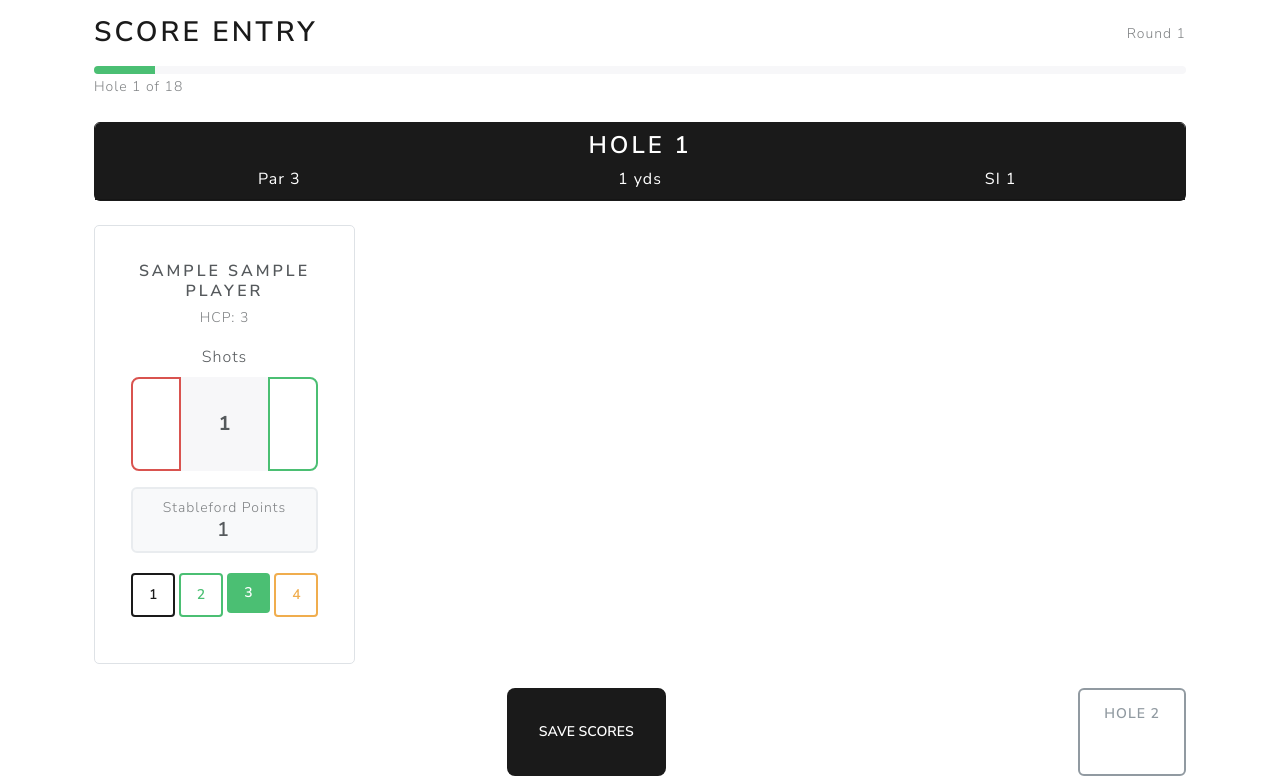
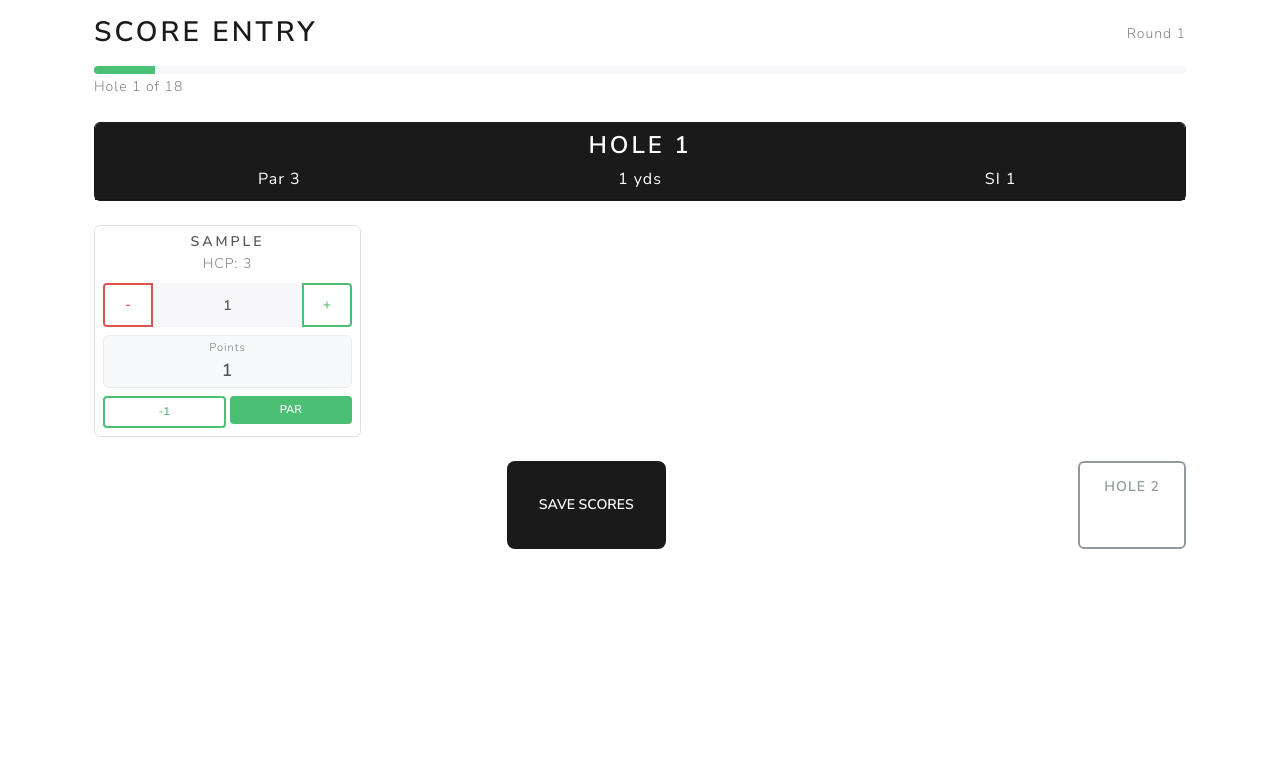
Before and after one commit to rgl1892/golf2025, a Django app: page /rounds/1/1 in a window 1280 px wide; the page is wider, and only the part inside the window is pictured. Shown: the part 98-874 px from the top of that part. After the commit the page ends 647 px from the top of that part, so only its background shows below. Run offline with Django 5.2, Linux system fonts and the light colour scheme; a user stored in the database is signed in; tables that the repository leaves empty hold one stand-in row (values such as "Sample post"); some libraries are stand-ins or nearby versions.

Commit message:
Update edit_score_3.html

```diff
--- a/superb_ock/templates/superb_ock/rounds/edit_score_3.html
+++ b/superb_ock/templates/superb_ock/rounds/edit_score_3.html
@@ -60,21 +60,20 @@
                 <form method="POST" id="scoreForm">
                     {% csrf_token %}
 
-                    <div class="row g-3">
+                    <div class="row g-2">
                         {% for player in hole_players %}
-                        <div class="col-12 col-md-6 col-lg-3">
-                            <div class="card h-100 player-card" data-player-id="{{ player.id }}">
-                                <div class="card-body">
-                                    <!-- Player Header -->
-                                    <div class="text-center mb-3">
-                                        <h5 class="card-title mb-1">{{ player.player__first_name }} {{ player.player__second_name }}</h5>
+                        <div class="col-6 col-sm-6 col-md-3">
+                            <div class="card player-card-mobile" data-player-id="{{ player.id }}">
+                                <div class="card-body p-2">
+                                    <!-- Compact Player Header -->
+                                    <div class="text-center mb-2">
+                                        <h6 class="card-title mb-0 small">{{ player.player__first_name }}</h6>
                                         <small class="text-muted">HCP: <span class="playing-hcp" data-player-id="{{ player.id }}">-</span></small>
                                     </div>
 
-                                    <!-- Score Input -->
-                                    <div class="score-input-section mb-3">
-                                        <label class="form-label text-center w-100">Shots</label>
-                                        <div class="input-group input-group-lg">
+                                    <!-- Compact Score Input -->
+                                    <div class="score-input-section mb-2">
+                                        <div class="input-group input-group-sm">
                                             <button type="button" class="btn btn-outline-danger btn-minus"
                                                     data-player-id="{{ player.id }}"
                                                     data-par="{{ player.hole__par }}"
@@ -83,10 +82,10 @@
                                                     data-slope="{{ player.hole__golf_course__slope_rating }}"
                                                     data-course-rating="{{ player.hole__golf_course__course_rating }}"
                                                     data-course-par="{{ player.hole__golf_course__par }}">
-                                                <i class="fas fa-minus"></i>
+                                                -
                                             </button>
                                             <input type="number"
-                                                   class="form-control text-center score-input"
+                                                   class="form-control text-center score-input fw-bold"
                                                    name="shots_{{ player.id }}"
                                                    value="{% if player.shots_taken %}{{ player.shots_taken }}{% endif %}"
                                                    min="1" max="15"
@@ -100,17 +99,17 @@
                                                     data-slope="{{ player.hole__golf_course__slope_rating }}"
                                                     data-course-rating="{{ player.hole__golf_course__course_rating }}"
                                                     data-course-par="{{ player.hole__golf_course__par }}">
-                                                <i class="fas fa-plus"></i>
+                                                +
                                             </button>
                                         </div>
                                     </div>
 
-                                    <!-- Stableford Display -->
-                                    <div class="text-center">
-                                        <div class="stableford-display p-2 rounded"
-                                             style="background-color: #f8f9fa; border: 2px solid #e9ecef;">
-                                            <small class="text-muted d-block">Stableford Points</small>
-                                            <span class="stableford-value h4 mb-0" data-player-id="{{ player.id }}">
+                                    <!-- Compact Stableford Display -->
+                                    <div class="text-center mb-2">
+                                        <div class="stableford-display-mobile rounded"
+                                             style="background-color: #f8f9fa; border: 1px solid #e9ecef; padding: 4px;">
+                                            <small class="text-muted d-block" style="font-size: 0.7rem;">Points</small>
+                                            <span class="stableford-value fw-bold" data-player-id="{{ player.id }}" style="font-size: 1.1rem;">
                                                 {% if player.stableford %}{{ player.stableford }}{% else %}-{% endif %}
                                             </span>
                                         </div>
@@ -118,31 +117,19 @@
                                                value="{{ player.stableford }}" class="stableford-hidden">
                                     </div>
 
-                                    <!-- Quick Score Buttons -->
-                                    <div class="row g-1 mt-3">
+                                    <!-- Compact Quick Score Buttons -->
+                                    <div class="row g-1">
                                         {% with par=player.hole__par %}
-                                        <div class="col-3">
-                                            <button type="button" class="btn btn-sm btn-outline-primary w-100 quick-score"
-                                                    data-score="{% if par >= 3 %}{{ par|add:'-2' }}{% else %}1{% endif %}" data-player-id="{{ player.id }}">
-                                                {% if par >= 3 %}{{ par|add:'-2' }}{% else %}1{% endif %}
+                                        <div class="col-6">
+                                            <button type="button" class="btn btn-sm btn-outline-success w-100 quick-score" style="font-size: 0.7rem; padding: 2px;"
+                                                    data-score="{% if par >= 2 %}{{ par|add:'-1' }}{% else %}1{% endif %}" data-player-id="{{ player.id }}">
+                                                -1
                                             </button>
                                         </div>
-                                        <div class="col-3">
-                                            <button type="button" class="btn btn-sm btn-outline-success w-100 quick-score"
-                                                    data-score="{% if par >= 2 %}{{ par|add:'-1' }}{% else %}1{% endif %}" data-player-id="{{ player.id }}">
-                                                {% if par >= 2 %}{{ par|add:'-1' }}{% else %}1{% endif %}
-                                            </button>
-                                        </div>
-                                        <div class="col-3">
-                                            <button type="button" class="btn btn-sm btn-success w-100 quick-score"
+                                        <div class="col-6">
+                                            <button type="button" class="btn btn-sm btn-success w-100 quick-score" style="font-size: 0.7rem; padding: 2px;"
                                                     data-score="{{ par }}" data-player-id="{{ player.id }}">
-                                                {{ par }}
-                                            </button>
-                                        </div>
-                                        <div class="col-3">
-                                            <button type="button" class="btn btn-sm btn-outline-warning w-100 quick-score"
-                                                    data-score="{{ par|add:'1' }}" data-player-id="{{ player.id }}">
-                                                {{ par|add:'1' }}
+                                                Par
                                             </button>
                                         </div>
                                         {% endwith %}
@@ -197,26 +184,30 @@
 </div>
 
 <style>
-.player-card {
+.player-card, .player-card-mobile {
     transition: transform 0.2s, box-shadow 0.2s;
     border: 1px solid #dee2e6;
 }
 
-.player-card:hover {
+.player-card:hover, .player-card-mobile:hover {
     transform: translateY(-2px);
     box-shadow: 0 4px 8px rgba(0,0,0,0.1);
 }
 
+.player-card-mobile {
+    min-height: auto;
+}
+
 .score-input {
-    font-size: 1.5rem;
+    font-size: 1.2rem;
     font-weight: bold;
 }
 
-.stableford-display {
+.stableford-display, .stableford-display-mobile {
     transition: all 0.3s ease;
 }
 
-.stableford-display.updated {
+.stableford-display.updated, .stableford-display-mobile.updated {
     background-color: #d4edda !important;
     border-color: #28a745 !important;
     animation: pulse 0.5s;
@@ -242,7 +233,19 @@
 
 @media (max-width: 768px) {
     .col-md-6 {
-        margin-bottom: 1rem;
+        margin-bottom: 0.5rem;
+    }
+
+    .player-card-mobile .card-body {
+        padding: 0.5rem !important;
+    }
+
+    .player-card-mobile h6 {
+        font-size: 0.9rem;
+    }
+
+    .input-group-sm .form-control {
+        font-size: 1rem;
     }
 }
 </style>
@@ -357,7 +360,7 @@ document.addEventListener('DOMContentLoaded', function() {
         const input = document.querySelector(`input[data-player-id="${playerId}"]`);
         const stablefordSpan = document.querySelector(`.stableford-value[data-player-id="${playerId}"]`);
         const stablefordHidden = document.querySelector(`input[name="stable_${playerId}"]`);
-        const stablefordDisplay = stablefordSpan.closest('.stableford-display');
+        const stablefordDisplay = stablefordSpan.closest('.stableford-display, .stableford-display-mobile');
 
         if (!input.value) {
             stablefordSpan.textContent = '-';
```
